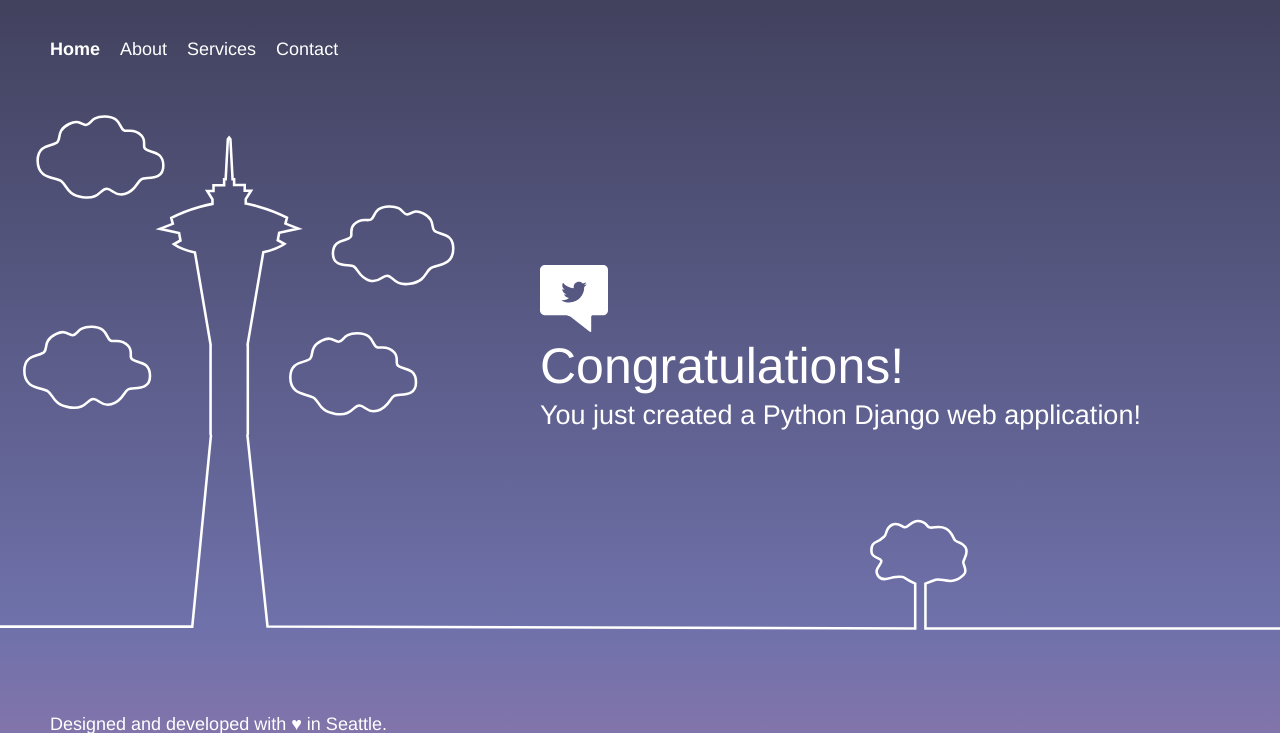
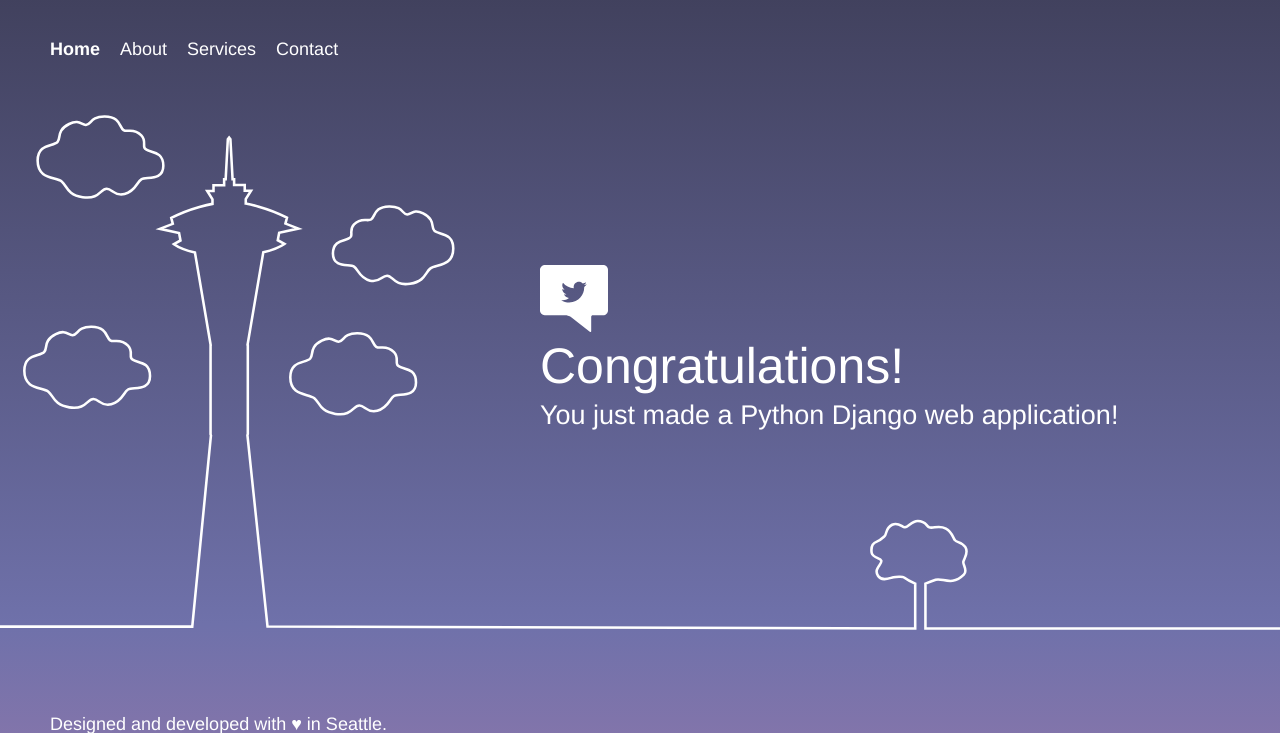
Before and after one commit to osule/test-codestar, a Django app: page / in a window 1280 px wide. Shown: the part 16-749 px from the top of the page. Run offline with Django 3.2, Linux system fonts and the light colour scheme.

Commit message:
I'm a maker ;)

```diff
--- a/helloworld/templates/index.html
+++ b/helloworld/templates/index.html
@@ -59,7 +59,7 @@
             <a class="twitter-link" href="http://twitter.com/home/?status=I%20created%20a%20project%20with%20AWS%20CodeStar!%20%23AWS%20%23AWSCodeStar%20https%3A%2F%2Faws.amazon.com%2Fcodestar"><img src="{% static "helloworld/img/tweet.svg" %}" /></a>
             <div class="text">
                 <h1>Congratulations!</h1>
-                <h2>You just created a Python Django web application!</h2>
+                <h2>You just made a Python Django web application!</h2>
             </div>
         </div>
     </div>
```
